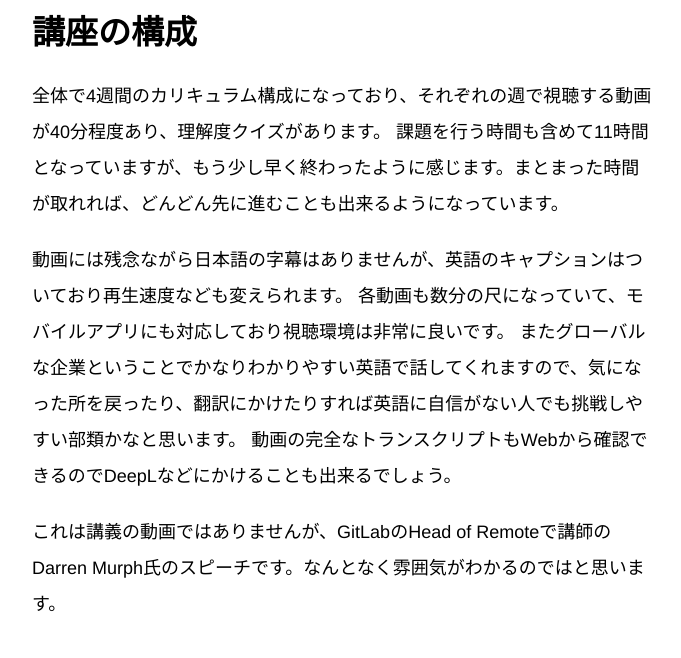
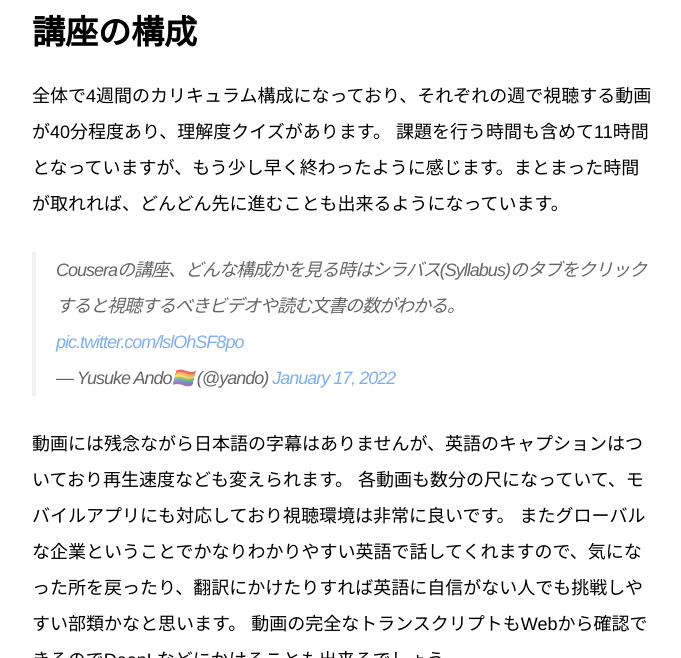
Before and after one commit to yandod/yandod.github.io, a Jekyll site: the page built from _posts/2022-01-14-remote-work-course.markdown, in a window 1280 px wide and 900 px high, scrolled down 2200 px, cut to the strip 0-658 px from the top of the window. Shown: the whole strip, without its empty margins (298-979 px from the left). Built offline with Jekyll 4.4.1, drawn with Linux system fonts in a browser that asks for light colours; comment, search, counter and statistics services are not loaded.

Commit message:
embed tweet

```diff
--- a/_posts/2022-01-14-remote-work-course.markdown
+++ b/_posts/2022-01-14-remote-work-course.markdown
@@ -42,6 +42,8 @@ published: true
 
 全体で4週間のカリキュラム構成になっており、それぞれの週で視聴する動画が40分程度あり、理解度クイズがあります。
 課題を行う時間も含めて11時間となっていますが、もう少し早く終わったように感じます。まとまった時間が取れれば、どんどん先に進むことも出来るようになっています。
+
+<blockquote class="twitter-tweet"><p lang="ja" dir="ltr">Couseraの講座、どんな構成かを見る時はシラバス(Syllabus)のタブをクリックすると視聴するべきビデオや読む文書の数がわかる。 <a href="https://t.co/lslOhSF8po">pic.twitter.com/lslOhSF8po</a></p>&mdash; Yusuke Ando🏳‍🌈 (@yando) <a href="https://twitter.com/yando/status/1482941773068443648?ref_src=twsrc%5Etfw">January 17, 2022</a></blockquote> <script async src="https://platform.twitter.com/widgets.js" charset="utf-8"></script>
 
 動画には残念ながら日本語の字幕はありませんが、英語のキャプションはついており再生速度なども変えられます。
 各動画も数分の尺になっていて、モバイルアプリにも対応しており視聴環境は非常に良いです。
```
